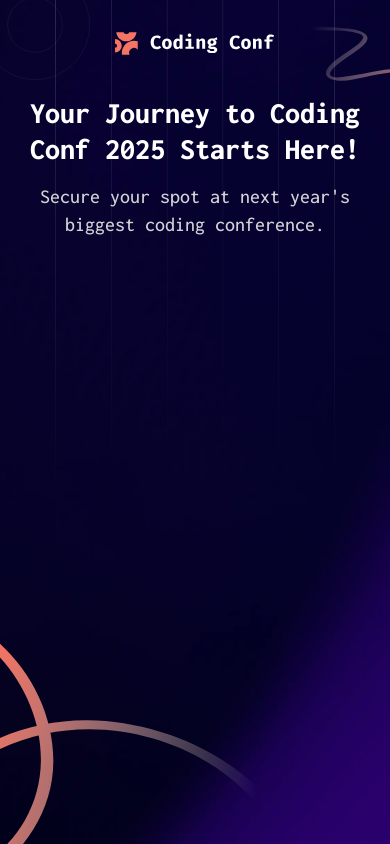
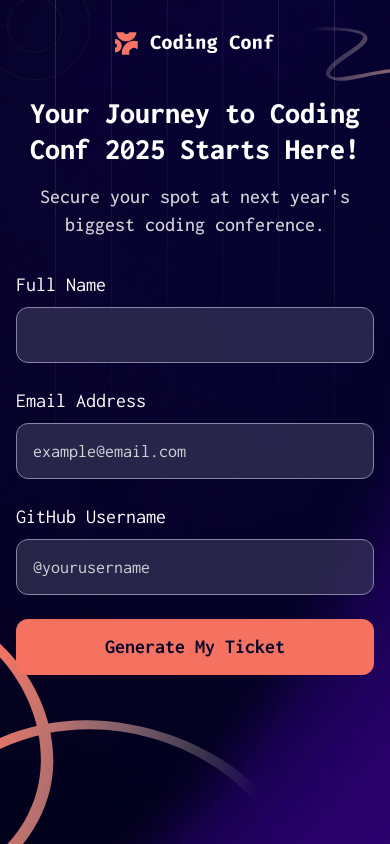
Before and after one commit to danaYatsuta/fm-conference-ticket-generator, a Vue app: page / in a window 390 px wide. Built offline with nearby package versions, Linux system fonts and the light colour scheme; the HTML template or start-up script is replaced by a standard one.

Commit message:
Mobile form text inputs and submit button

```diff
--- a/src/App.vue
+++ b/src/App.vue
@@ -1,5 +1,9 @@
+<script setup lang="ts">
+import FormInput from './components/FormInput.vue'
+</script>
+
 <template>
-  <div class="background-mobile text-neutral-0 font-inconsolata h-dvh px-4 pt-8">
+  <div class="background-mobile text-neutral-0 font-inconsolata h-dvh px-4 pt-8 text-xl">
     <header class="flex justify-center">
       <img src="./assets/images/logo-full.svg" alt="Coding Conf logo" class="w-40" />
     </header>
@@ -8,10 +12,20 @@
       <section class="text-center">
         <h1 class="text-3xl font-extrabold">Your Journey to Coding Conf 2025 Starts Here!</h1>
 
-        <p class="pt-4 text-xl font-medium text-neutral-300">
+        <p class="pt-4 font-medium text-neutral-300">
           Secure your spot at next year's biggest coding conference.
         </p>
       </section>
+
+      <form class="flex flex-col gap-6 pt-8" @submit.prevent>
+        <FormInput id="name" label="Full Name" />
+        <FormInput id="email" label="Email Address" type="email" placeholder="example@email.com" />
+        <FormInput id="github" label="GitHub Username" placeholder="@yourusername" />
+
+        <button type="submit" class="h-14 rounded-xl bg-orange-500 font-bold text-neutral-900">
+          Generate My Ticket
+        </button>
+      </form>
     </main>
   </div>
 </template>
--- /dev/null
+++ b/src/components/FormInput.vue
@@ -0,0 +1,23 @@
+<script setup lang="ts">
+interface Props {
+  id: string
+  label: string
+  type?: string
+  placeholder?: string
+}
+
+const { type = 'text', placeholder = '' } = defineProps<Props>()
+</script>
+
+<template>
+  <div>
+    <label :for="id" class="block text-xl">{{ label }}</label>
+
+    <input
+      :id
+      :type
+      :placeholder
+      class="mt-2 h-14 w-full rounded-xl border border-neutral-500 bg-neutral-700/50 px-4 text-lg backdrop-blur-md placeholder:text-neutral-300"
+    />
+  </div>
+</template>
```
Also changed, not shown: .htmlvalidate.json.
